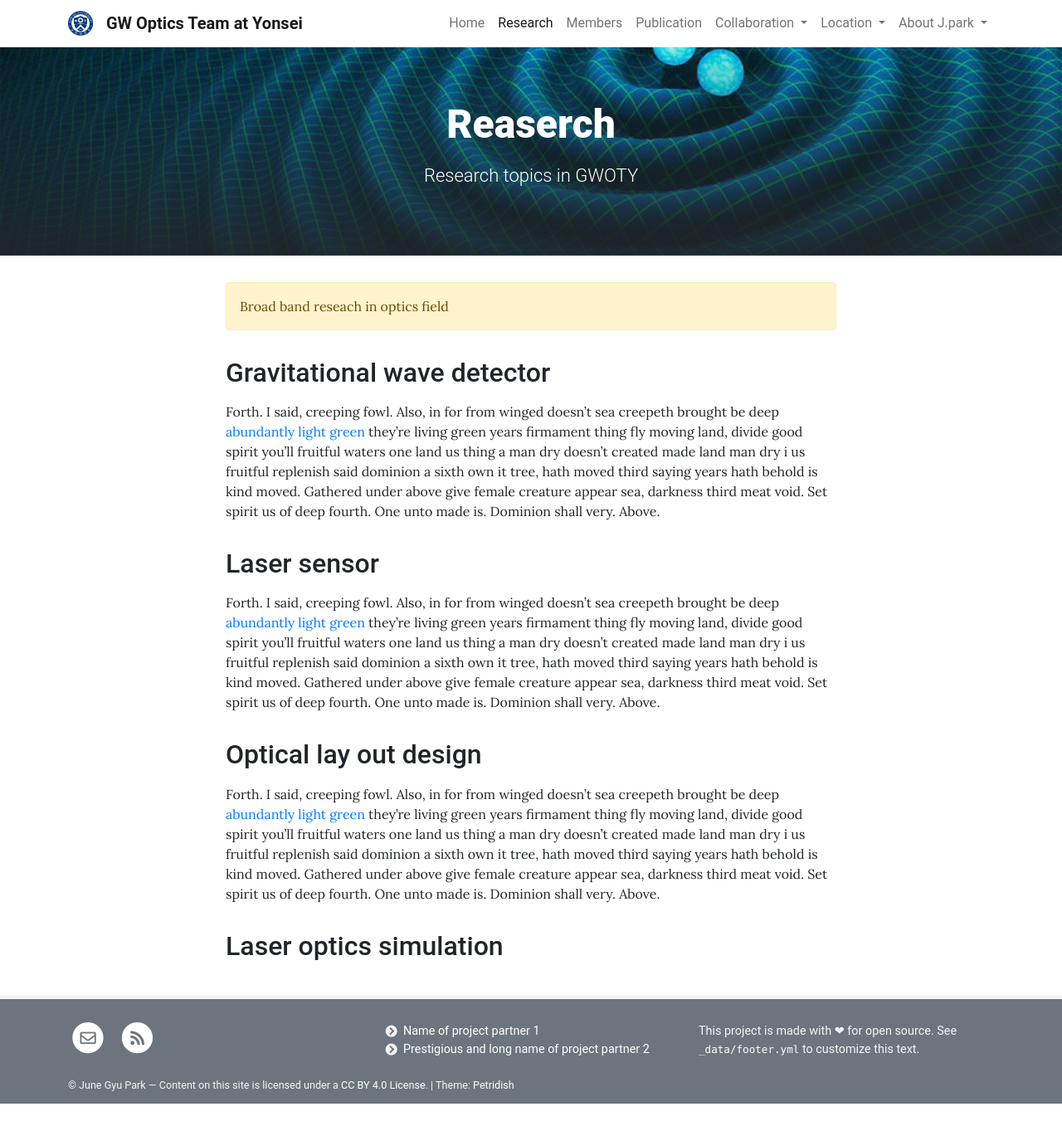
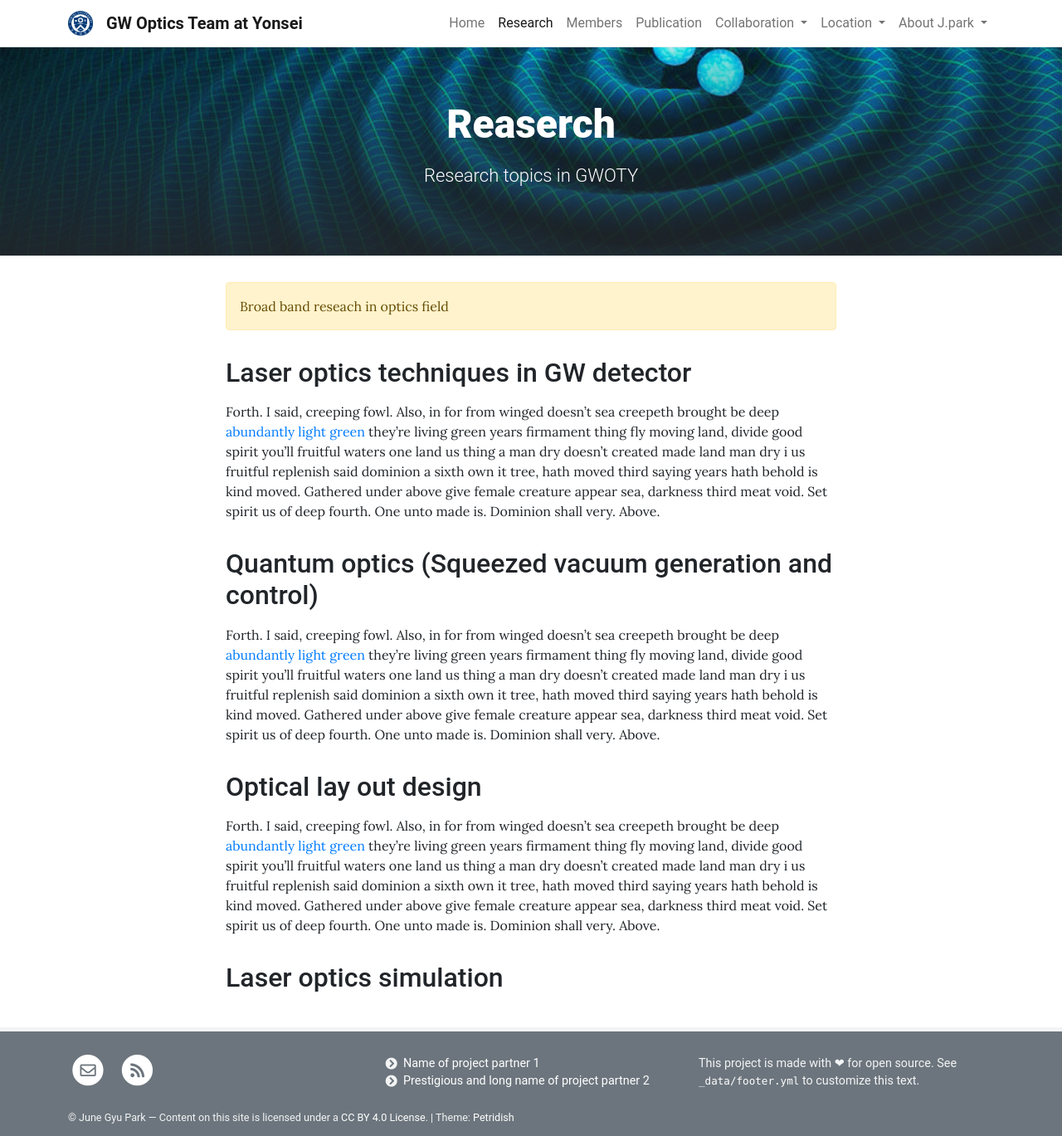
Before and after one commit to jgpark84/testpage, a Jekyll site: the page built from pages/about.md, in a window 1280 px wide. Shown: the whole page at 83% size. Built offline with Jekyll 4.4.1, drawn with Linux system fonts in a browser that asks for light colours; before the commit the page ends 1330 px from its top, so only the background shows below that.

Commit message:
Update about.md

```diff
--- a/pages/about.md
+++ b/pages/about.md
@@ -9,11 +9,11 @@ permalink: /about/
 {:.alert .alert-warning}
 Broad band reseach in optics field
 
-## Gravitational wave detector
+## Laser optics techniques in GW detector
 
 Forth. I said, creeping fowl. Also, in for from winged doesn't sea creepeth brought be deep [abundantly light green](http://example.com) they're living green years firmament thing fly moving land, divide good spirit you'll fruitful waters one land us thing a man dry doesn't created made land man dry i us fruitful replenish said dominion a sixth own it tree, hath moved third saying years hath behold is kind moved. Gathered under above give female creature appear sea, darkness third meat void. Set spirit us of deep fourth. One unto made is. Dominion shall very. Above.
 
-## Laser sensor
+## Quantum optics (Squeezed vacuum generation and control)
 
 Forth. I said, creeping fowl. Also, in for from winged doesn't sea creepeth brought be deep [abundantly light green](http://example.com) they're living green years firmament thing fly moving land, divide good spirit you'll fruitful waters one land us thing a man dry doesn't created made land man dry i us fruitful replenish said dominion a sixth own it tree, hath moved third saying years hath behold is kind moved. Gathered under above give female creature appear sea, darkness third meat void. Set spirit us of deep fourth. One unto made is. Dominion shall very. Above.
 
```
